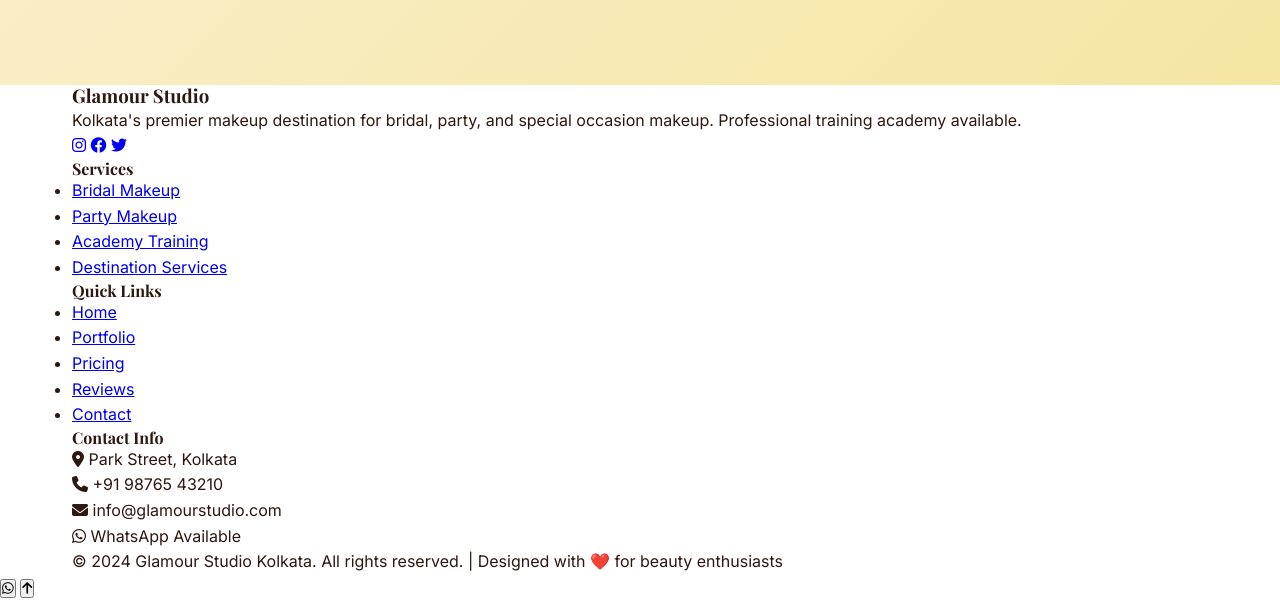
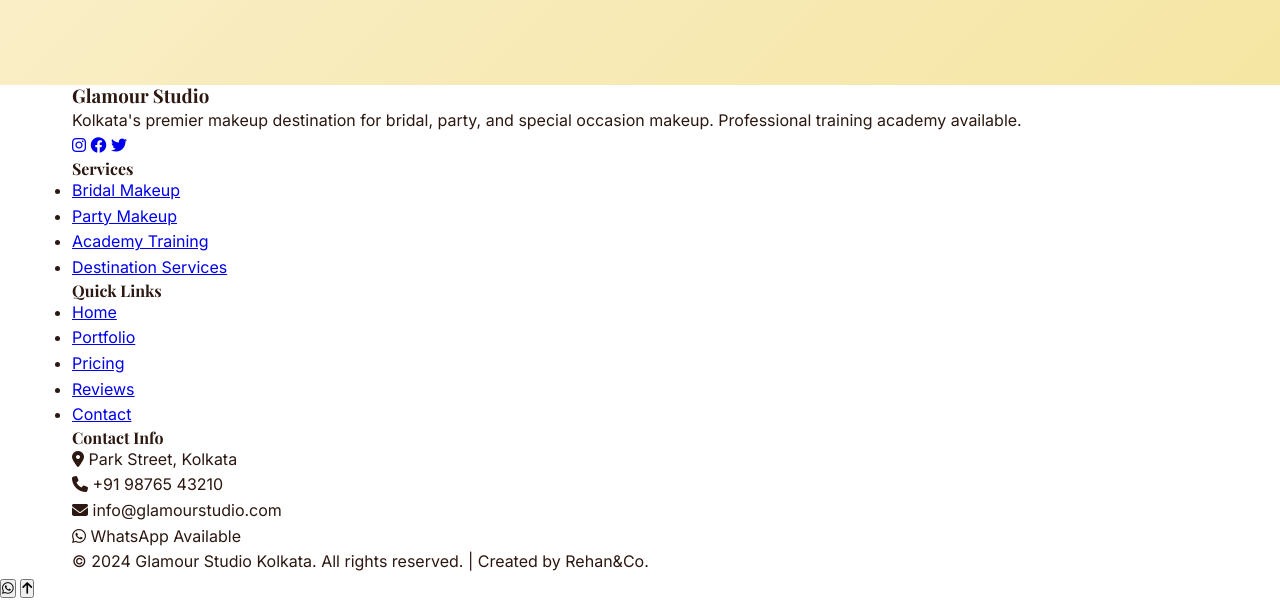
Before and after one commit to Md-Rehanullah/Namrata-studio-, a plain HTML site: page index.html in a window 1280 px wide. Shown: the part 9462-10062 px from the top of the page. Drawn offline with nearby package versions, Linux system fonts and the light colour scheme.

Commit message:
Update index.html

```diff
--- a/index.html
+++ b/index.html
@@ -706,7 +706,7 @@
             </div>
 
             <div class="footer-bottom">
-                <p>&copy; 2024 Glamour Studio Kolkata. All rights reserved. | Designed with ❤️ for beauty enthusiasts</p>
+                <p>&copy; 2024 Glamour Studio Kolkata. All rights reserved. | Created by Rehan&Co. </p>
             </div>
         </div>
     </footer>
```
